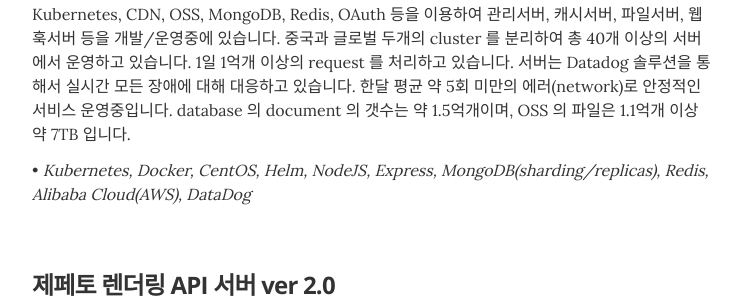
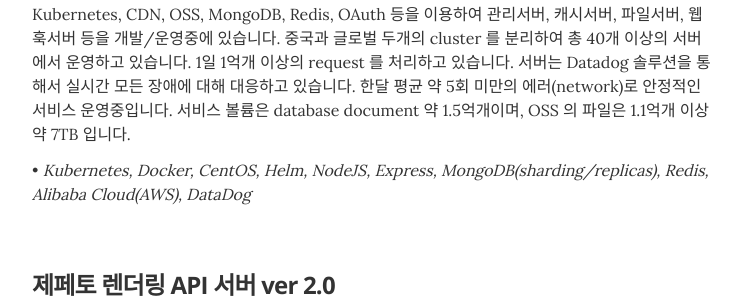
Before and after one commit to und3rs/resume_kr, a Jekyll site: the page built from index.html, in a window 1280 px wide and 900 px high, scrolled down 3747 px. Shown: the part 280-578 px from the top of the window, without its empty margins (268-1012 px from the left). Built offline with Jekyll 4.4.1, drawn with Linux system fonts in a browser that asks for light colours; some of the changed text lies outside the part shown.

Commit message:
Update professional_projects.yml

```diff
--- a/_data/professional_projects.yml
+++ b/_data/professional_projects.yml
@@ -19,7 +19,7 @@
   url: https://zepetoful.zepeto.io
   cover: images/zepetoful.png
   description: 제페토 서비스의 모든 컨텐츠를 생성/서빙하는 플랫폼입니다. contentful 이라는 외부 솔루션을 그대로 모방하여 99.9% 구현하였으며, 자체적으로 필요한 API 들을 추가하는 방식으로 확장해 나가고 있습니다. 현재 제페토 메인, 제페토 월드, 제페토 크리에이터 등 모든 서비스의 사용하고 있습니다.
-  role: 기존 제페토 서비스에서 사용하던 외부 플랫폼에서 이 플랫폼으로 모두 마이그레이션 완료되었습니다. Kubernetes, CDN, OSS, MongoDB, Redis, OAuth 등을 이용하여 관리서버, 캐시서버, 파일서버, 웹훅서버 등을 개발/운영중에 있습니다. 중국과 글로벌 두개의 cluster 를 분리하여 총 40개 이상의 서버에서 운영하고 있습니다. 1일 1억개 이상의 request 를 처리하고 있습니다. 서버는 Datadog 솔루션을 통해서 실시간 모든 장애에 대해 대응하고 있습니다. 한달 평균 약 5회 미만의 에러(network)로 안정적인 서비스 운영중입니다. database 의 document 의 갯수는 약 1.5억개이며, OSS 의 파일은 1.1억개 이상 약 7TB 입니다.
+  role: 기존 제페토 서비스에서 사용하던 외부 플랫폼에서 이 플랫폼으로 모두 마이그레이션 완료되었습니다. Kubernetes, CDN, OSS, MongoDB, Redis, OAuth 등을 이용하여 관리서버, 캐시서버, 파일서버, 웹훅서버 등을 개발/운영중에 있습니다. 중국과 글로벌 두개의 cluster 를 분리하여 총 40개 이상의 서버에서 운영하고 있습니다. 1일 1억개 이상의 request 를 처리하고 있습니다. 서버는 Datadog 솔루션을 통해서 실시간 모든 장애에 대해 대응하고 있습니다. 한달 평균 약 5회 미만의 에러(network)로 안정적인 서비스 운영중입니다. 서비스 볼륨은 database document 약 1.5억개이며, OSS 의 파일은 1.1억개 이상 약 7TB 입니다.
   skills: Kubernetes, Docker, CentOS, Helm, NodeJS, Express, MongoDB(sharding/replicas), Redis, Alibaba Cloud(AWS), DataDog
 
 
```
